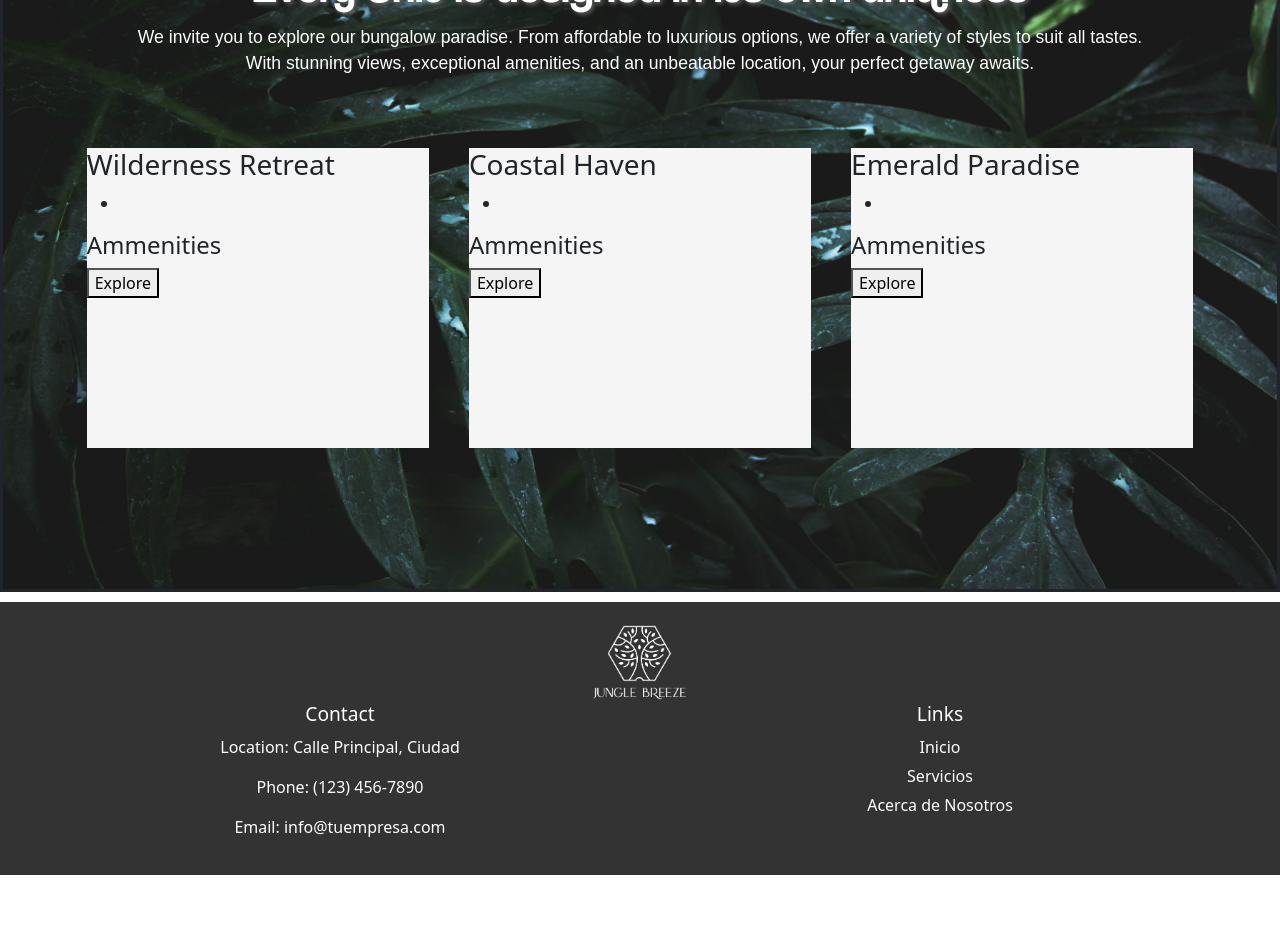
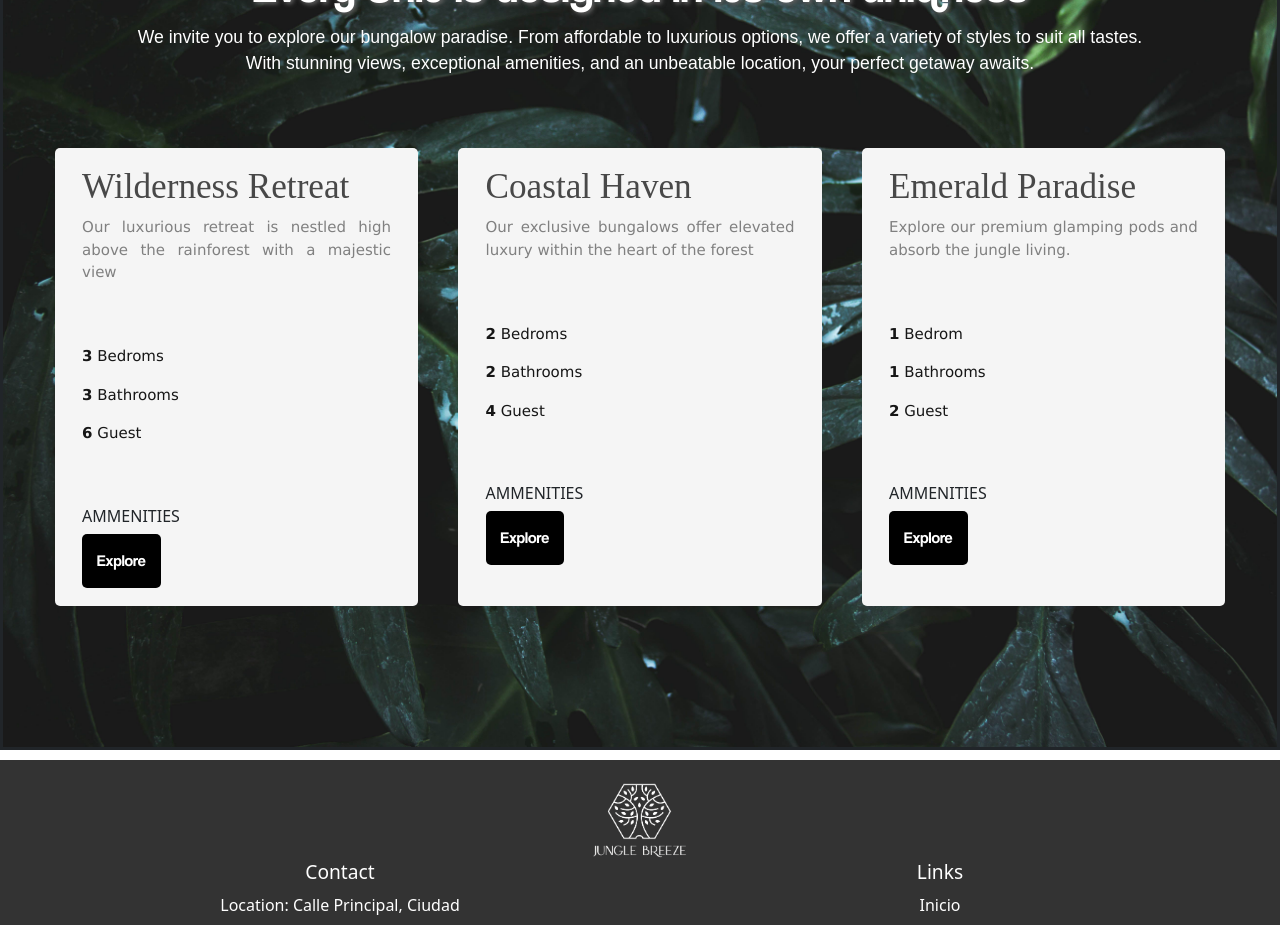
Before and after one commit to KenBoost/hotel-jb-app-, a React (Create React App) app: page / in a window 1280 px wide. Shown: the part 1400-2325 px from the top of the page. Before the commit the page ends 2275 px from the top, so only its background shows below. Built offline with nearby package versions, Linux system fonts and the light colour scheme.

Commit message:
Details for the units

```diff
--- a/src/App.scss
+++ b/src/App.scss
@@ -18,7 +18,12 @@
     }
   }
 
-
+@font-face {
+  font-family: 'Bodoni Moda';
+  src: url('./assets/fonts/BodoniModa-VariableFont_opsz,wght.ttf') format('ttf');
+  font-weight:600;
+  font-style: normal;
+}
 @font-face {
   font-family: 'Helvetica Neue';
   src: url('./assets/fonts/helvetica-neu.ttf') format('ttf');
--- a/src/components/Units/index.js
+++ b/src/components/Units/index.js
@@ -7,36 +7,51 @@ const Units = () => {
   return (
     <div className="unitsection">
       <h2>Every Unit is designed in its own uniqness</h2>
-      <p>
+      <p className='textounidades'>
         We invite you to explore our bungalow paradise. From affordable to
         luxurious options, we offer a variety of styles to suit all tastes. With
         stunning views, exceptional amenities, and an unbeatable location, your
         perfect getaway awaits.
       </p>
+
       <div className="unitcontainer">
         <div className="unit">
+          <div className="contenido">
             <h3>Wilderness Retreat</h3>
-          <p></p>
-          <ul><li></li></ul>
+            <p>Our luxurious retreat is nestled high above the rainforest with a majestic view</p>
+            <ul>
+              <li><p><b>3</b> Bedroms</p> <p><b>3</b> Bathrooms</p><p><b>6</b> Guest</p></li>
+            </ul>
             <h4>Ammenities</h4>
-          <div className='amenities'></div>
+            <div className="amenities"></div>
             <button>Explore</button>
           </div>
+        </div>
         <div className="unit">
+          <div className="contenido">
             <h3>Coastal Haven</h3>
-          <p></p>
-          <ul><li></li></ul>
+            <p>Our exclusive bungalows offer elevated luxury within the heart of the forest</p>
+            <ul>
+            <li><p><b>2</b> Bedroms</p> <p><b>2</b> Bathrooms</p><p><b>4</b> Guest</p></li>
+
+            </ul>
             <h4>Ammenities</h4>
-          <div className='amenities'></div>
+            <div className="amenities"></div>
             <button>Explore</button>
           </div>
+        </div>
         <div className="unit">
+          <div className="contenido">
             <h3>Emerald Paradise</h3>
-          <p></p>
-          <ul><li></li></ul>
+            <p>Explore our premium glamping pods and absorb the jungle living.</p>
+            <ul>
+            <li><p><b>1</b> Bedrom</p> <p><b>1</b> Bathrooms</p><p><b>2</b> Guest</p></li>
+
+            </ul>
             <h4>Ammenities</h4>
-          <div className='amenities'></div>
+            <div className="amenities"></div>
             <button>Explore</button>
+          </div>
         </div>
       </div>
     </div>
--- a/src/components/Units/index.scss
+++ b/src/components/Units/index.scss
@@ -2,6 +2,8 @@ $font-helvetica-neue: 'Helvetica Neue', sans-serif;
 $font-la-belle-aurore: 'La Belle Aurore', sans-serif;
 $font-coolvetica: 'Coolvetica', sans-serif;
 $font-arial: Arial, Helvetica, sans-serif;
+$font-bodoni: 'Bodoni Moda', serif;
+
 .unitsection{
 
 
@@ -18,7 +20,7 @@ $font-arial: Arial, Helvetica, sans-serif;
         text-shadow: 2px 2px 4px rgb(98, 98, 98);
         font-size: 2.8rem;
     }
-    p{
+    .textounidades{
         font-family: $font-arial;
         font-size: 1.1rem;
         max-width: 80%;
@@ -27,7 +29,7 @@ $font-arial: Arial, Helvetica, sans-serif;
     }
 
     .unitcontainer{
-        width: 90%;
+        width: 95%;
         margin: 4% auto;
         display: flex;
         flex-wrap: wrap;
@@ -36,10 +38,56 @@ $font-arial: Arial, Helvetica, sans-serif;
             flex-grow: 1;
             flex-basis: 200px;
             width: 300px;
-            height: 300px;
+            height: auto;
             background-color: whitesmoke;
             margin: 20px;
             text-align: left;
+            border-radius: 5px;
+
+            .contenido{
+                margin: 5% auto;
+                width: 85%;
+
+                h3{
+                    font-family: $font-bodoni;
+                    font-size: 2.2rem;
+                    color: rgb(72, 72, 72);
+                }
+
+                p{
+                    font-family: Verdana, Geneva, Tahoma, sans-serif;
+                    color: grey;
+                    text-align: justify;
+                    font-size: 15px;
+                }
+
+                ul{
+                    list-style-type: none;
+                    margin-top: 20%;
+                    margin-bottom: 20%;
+                    padding: 0;
+
+                    li{
+                        margin: 0;
+                    }
+                    p{
+                        font-family: 'Lucida Sans', 'Lucida Sans Regular', 'Lucida Grande', 'Lucida Sans Unicode', Geneva, Verdana, sans-serif;
+                        color: rgb(22, 22, 22);
+                    }
+                }
+                h4{
+                   font-size: 1.0rem;
+                   text-transform: uppercase;
+                }
+                button{
+                    background-color: black;
+                    color: white;
+                    border: none;
+                    padding: 15px;
+                    font-family: $font-coolvetica;
+                    border-radius: 5px;
+                }
+            }
         }
     }
 
```
Also changed, not shown: src/assets/fonts/BodoniModa-VariableFont_opsz,wght.ttf (added). Lines whose indentation alone changed are shown as unchanged.
